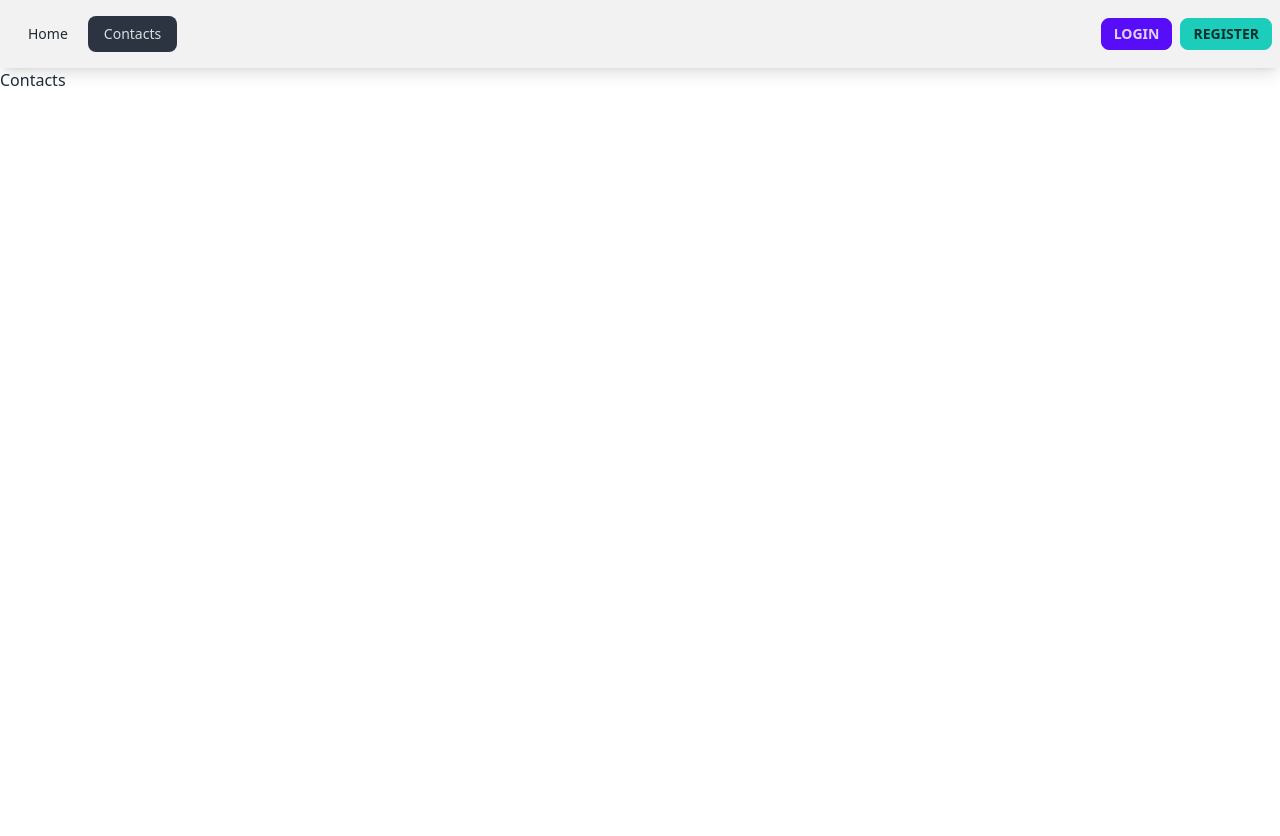
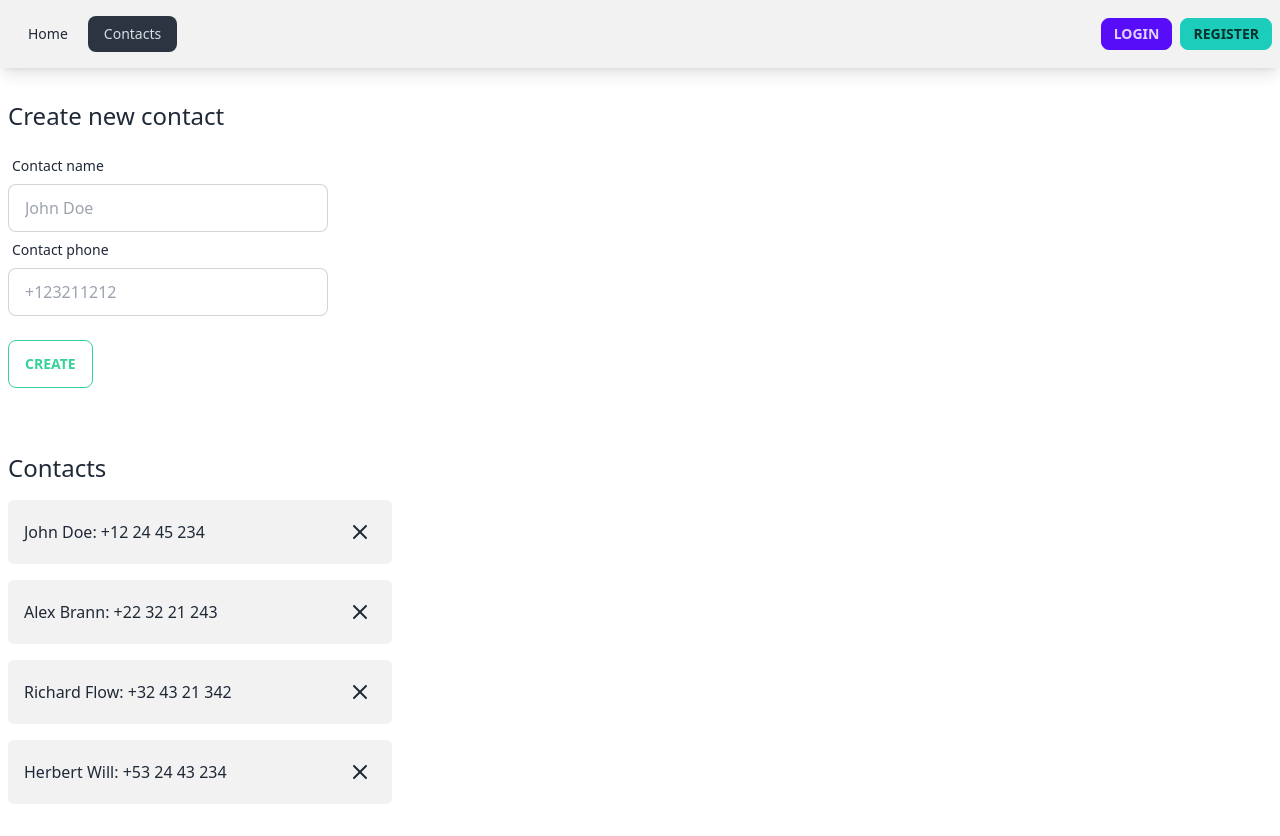
Before and after one commit to SalOne22/goit-react-hw-08-phonebook, a React (Vite) app: page /contacts in a window 1280 px wide. Before the commit the page ends 800 px from the top, so only its background shows below. Built offline with nearby package versions, Linux system fonts and the light colour scheme.

Commit message:
Updated Contact page

```diff
--- a/src/pages/Contacts.jsx
+++ b/src/pages/Contacts.jsx
@@ -1,5 +1,25 @@
+import { ContactForm } from '../components/ContactForm';
+import { ContactList } from '../components/ContactList';
+import { Section } from '../components/Section';
+
 const Contacts = () => {
-  return <div>Contacts</div>;
+  return (
+    <div>
+      <Section title="Create new contact">
+        <ContactForm />
+      </Section>
+      <Section title="Contacts">
+        <ContactList
+          contacts={[
+            { id: '1', name: 'John Doe', phone: '+12 24 45 234' },
+            { id: '2', name: 'Alex Brann', phone: '+22 32 21 243' },
+            { id: '3', name: 'Richard Flow', phone: '+32 43 21 342' },
+            { id: '4', name: 'Herbert Will', phone: '+53 24 43 234' },
+          ]}
+        />
+      </Section>
+    </div>
+  );
 };
 
 export default Contacts;
```
